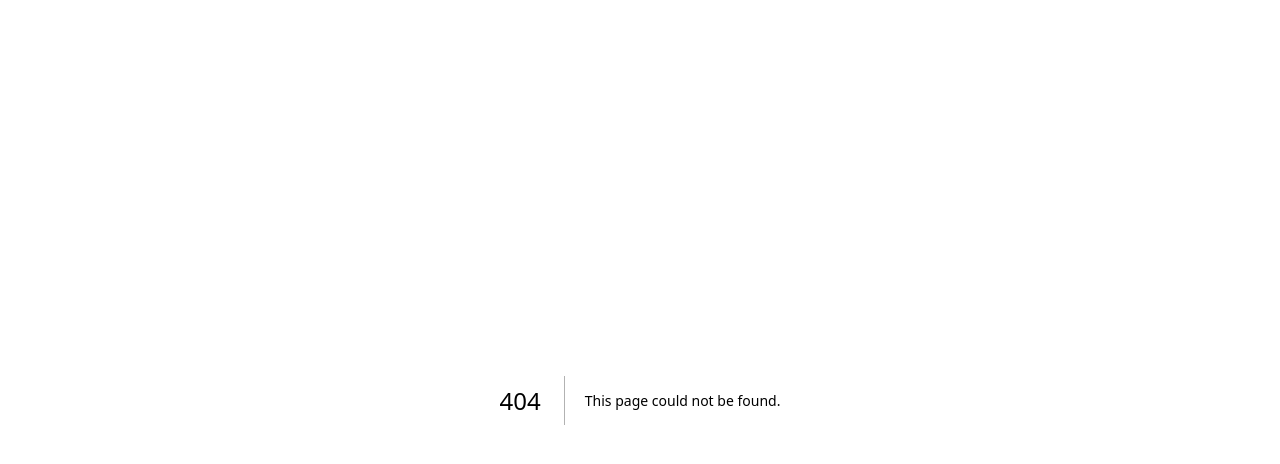
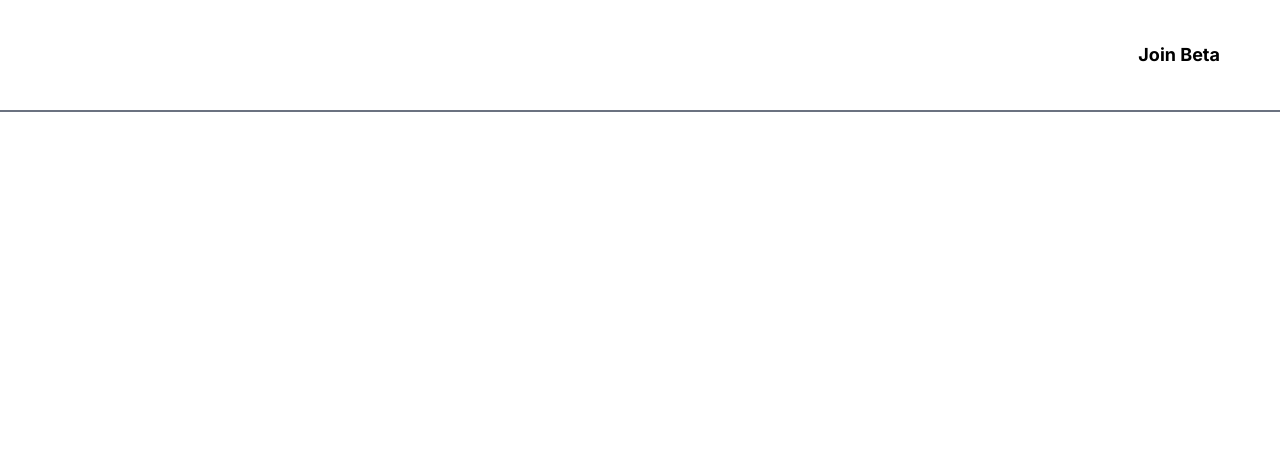
Before and after one commit to kashif-ghafoor/jetosvision, a Next.js app: page /components/navbar in a window 1280 px wide. Before the commit this address had no page. Shown: the top 464 px of the page. Built offline with nearby package versions, Linux system fonts and the light colour scheme.

Commit message:
feat: navbar component

```diff
--- /dev/null
+++ b/pages/components/navbar.tsx
@@ -0,0 +1,15 @@
+import React from "react";
+import logo from "../../public/logo.png";
+
+export default function Navbar() {
+  return (
+    <nav className="flex justify-between p-5 h-28 border-b-2 border-b-gray-500">
+      <a href="#">
+        <img src={logo.src} alt="" className="cursor-poiner" />
+      </a>
+      <button className=" bg-white rounded-3xl px-10 py-4">
+        <span className="font-bold text-lg">Join Beta</span>
+      </button>
+    </nav>
+  );
+}
```
